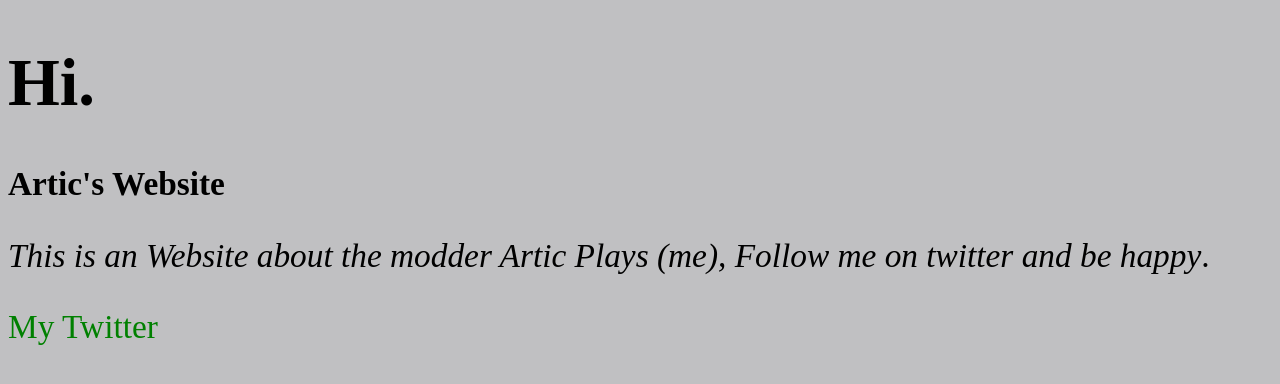
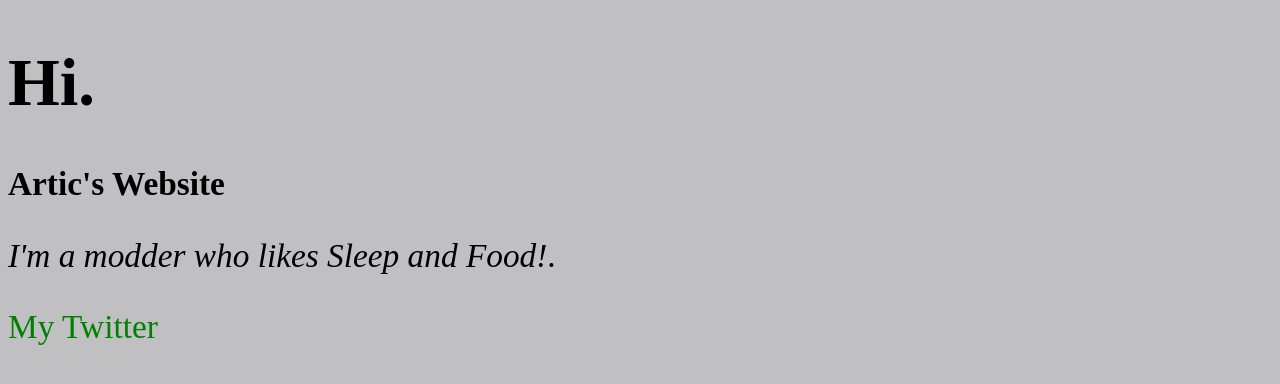
Before and after one commit to ArticPlays/ArticPlays.github.io, a plain HTML site: page index.html in a window 1280 px wide. Drawn offline with Linux system fonts and the light colour scheme; files that its build step writes are made by us from their sources.

Commit message:
Update index.html

```diff
--- a/index.html
+++ b/index.html
@@ -13,7 +13,7 @@
   <body bgcolor="#C0C0C2">
     <h1>Hi.</h1>
     <p><strong>Artic's Website</strong></p>
-	<p><em>This is an Website about the modder Artic Plays (me), Follow me on twitter and be happy</em>.</p>
+	<p><em>I'm a modder who likes Sleep and Food!</em>.</p>
 	<a href="http://www.twitter.com/ArticModPE">My Twitter</a>
   </body>
 </html>
```
